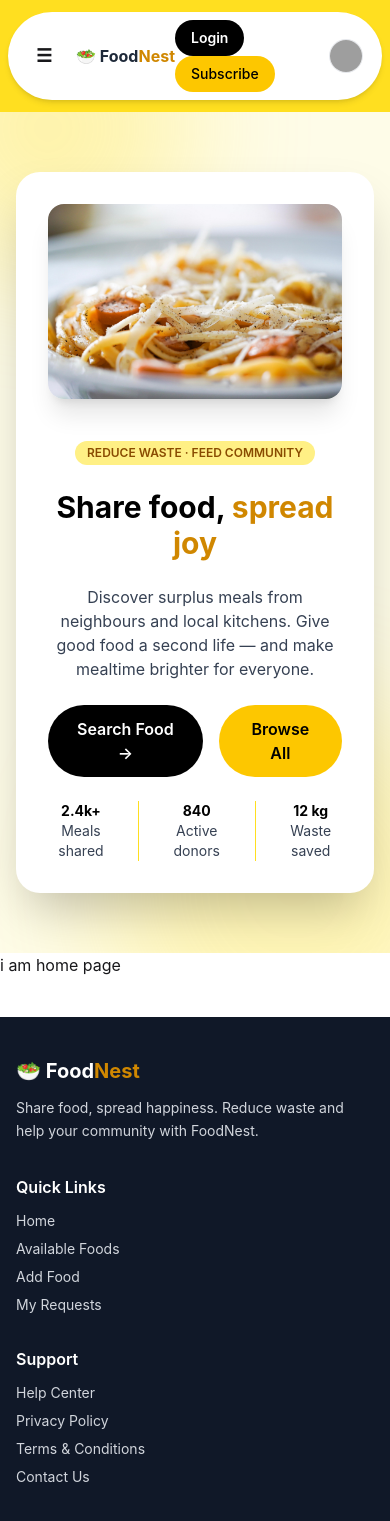
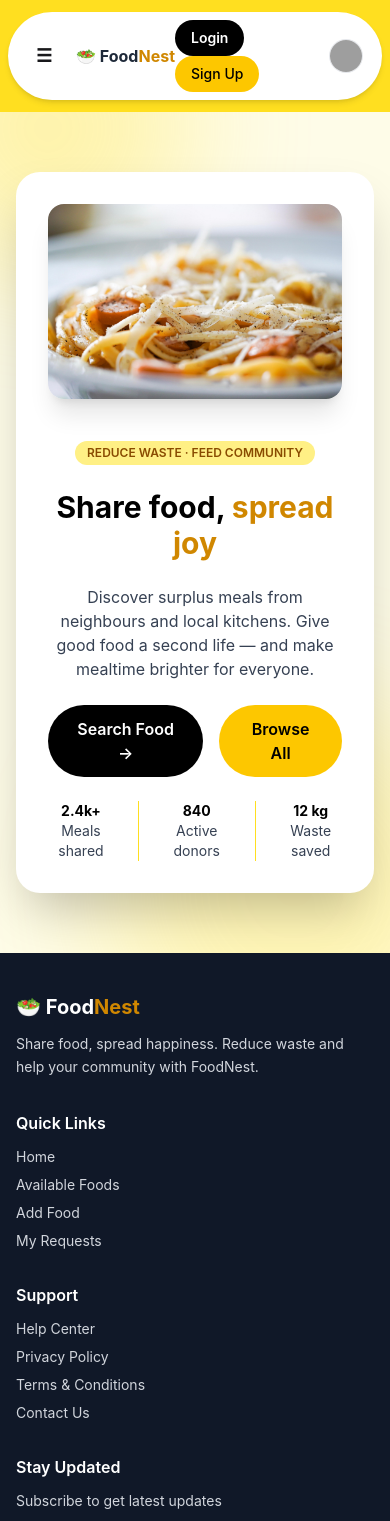
Before and after one commit to nayeem-94/FoodNest-Community-Food-Sharing-Platform, a React (Vite) app: page / in a window 390 px wide. Shown: the top 1521 px of the page. Built offline with nearby package versions, Linux system fonts and the light colour scheme; grey boxes are pictures that could not be loaded.

Commit message:
fix some issu navbar

```diff
--- a/src/Layout/Homelayout.jsx
+++ b/src/Layout/Homelayout.jsx
@@ -2,18 +2,14 @@ import React from 'react';
 import Header from '../components/Header/Header';
 import { Outlet } from 'react-router';
 
-import bg from "../assets/bg-pasta2.jpg"
 import Footer from '../components/Footer/Footer';
-import HeroSection from '../pages/Home/HeroSection';
 
 const Homelayout = () => {
     return (
         <div className='container mx-auto '>
 
             <Header></Header>
-            <HeroSection></HeroSection>
             <Outlet></Outlet>
-
             <Footer></Footer>
 
         </div>
--- /dev/null
+++ b/src/Routerpath/ErrorPage.jsx
@@ -0,0 +1,53 @@
+// src/pages/ErrorPage.jsx
+import React from "react";
+import { NavLink } from "react-router";
+
+const ErrorPage = () => {
+    return (
+        <section className="relative overflow-hidden bg-yellow-50 min-h-screen flex items-center justify-center px-4 sm:px-6 lg:px-8">
+
+            {/* Decorative blobs like hero */}
+            <div>
+
+                <div className="absolute -top-20 -left-20 w-72 h-72 bg-yellow-300 rounded-full mix-blend-multiply filter blur-3xl opacity-40 pointer-events-none"></div>
+                <div className="absolute -bottom-20 -right-20 w-80 h-80 bg-yellow-400 rounded-full mix-blend-multiply filter blur-3xl opacity-30 pointer-events-none"></div>
+            </div>
+
+            {/* Content Box */}
+            <div className="relative z-10 bg-white rounded-3xl shadow-2xl p-8 sm:p-12 flex flex-col items-center text-center max-w-md">
+                <h1 className="text-6xl sm:text-7xl font-bold text-black mb-4">😕</h1>
+                <h2 className="text-3xl sm:text-4xl font-bold text-black mb-4">
+                    Oops! Page not found
+                </h2>
+                <p className="text-gray-700 mb-6">
+                    Looks like the food you are looking for isn’t here. Maybe it’s been shared already or never existed.
+                </p>
+
+
+                <NavLink to='/'
+                    className="px-6 py-3 bg-black text-yellow-400 font-semibold rounded-full hover:bg-gray-900 hover:text-yellow-300 transition"
+                >
+                    Go Back Home
+                </NavLink>
+
+                {/* Optional fun stats like hero section */}
+                <div className="flex gap-6 mt-8">
+                    <div className="flex flex-col">
+                        <span className="text-2xl font-bold text-black">2.4k+</span>
+                        <span className="text-xs text-gray-500 uppercase">Meals Shared</span>
+                    </div>
+                    <div className="flex flex-col">
+                        <span className="text-2xl font-bold text-black">840</span>
+                        <span className="text-xs text-gray-500 uppercase">Active Donors</span>
+                    </div>
+                    <div className="flex flex-col">
+                        <span className="text-2xl font-bold text-black">12kg</span>
+                        <span className="text-xs text-gray-500 uppercase">Waste Saved</span>
+                    </div>
+                </div>
+            </div>
+        </section>
+    );
+};
+
+export default ErrorPage;
--- a/src/components/Footer/Footer.jsx
+++ b/src/components/Footer/Footer.jsx
@@ -2,7 +2,7 @@ import React from 'react';
 
 const Footer = () => {
     return (
-        <footer className="bg-gray-900 text-gray-300 mt-10">
+        <footer className="bg-gray-900 text-gray-300 ">
 
             {/* Main Footer */}
             <div className="max-w-6xl mx-auto px-4 py-10 grid grid-cols-1 sm:grid-cols-2 md:grid-cols-4 gap-8">
--- a/src/components/Header/Navber.jsx
+++ b/src/components/Header/Navber.jsx
@@ -52,7 +52,7 @@ const Navber = () => {
                             <NavLink to="/signup">
 
                                 <button className="cursor-pointer bg-yellow-400 rounded-full text-black px-4 py-2 text-sm font-medium hover:bg-yellow-300 transition">
-                                    Subscribe
+                                    Sign Up
                                 </button>
                             </NavLink>
                         </div>
--- a/src/pages/Home/HeroSection.jsx
+++ b/src/pages/Home/HeroSection.jsx
@@ -1,5 +1,6 @@
 import React from 'react';
 import heroImage from '../../assets/bg-pasta.jpg'; // Replace with your own image
+import { NavLink } from 'react-router';
 
 const HeroSection = () => {
     return (
@@ -27,12 +28,17 @@ const HeroSection = () => {
                         </p>
 
                         <div className="flex justify-center lg:justify-start gap-4 mt-4">
-                            <button className="px-6 py-3 bg-black text-white rounded-full font-semibold hover:bg-gray-800 transition transform hover:-translate-y-1 hover:scale-105">
-                                Search Food →
-                            </button>
-                            <button className="px-6 py-3 bg-yellow-400 text-black rounded-full font-semibold hover:bg-yellow-300 transition transform hover:-translate-y-1 hover:scale-105">
-                                Browse All
-                            </button>
+                            <NavLink to="/available-foods">
+                                <button className="px-6 py-3 cursor-pointer bg-black text-white rounded-full font-semibold hover:bg-gray-800 transition transform hover:-translate-y-1 hover:scale-105">
+                                    Search Food →
+                                </button>
+                            </NavLink>
+
+                            <NavLink to="/available-foods">
+                                <button className="px-6 py-3 cursor-pointer bg-yellow-400 text-black rounded-full font-semibold hover:bg-yellow-300 transition transform hover:-translate-y-1 hover:scale-105">
+                                    Browse All
+                                </button>
+                            </NavLink>
                         </div>
 
                         {/* Simple stats */}
--- a/src/pages/Home/Home.jsx
+++ b/src/pages/Home/Home.jsx
@@ -1,9 +1,10 @@
 import React from 'react';
+import HeroSection from './HeroSection';
 
 const Home = () => {
     return (
         <div>
-           i am home page
+           <HeroSection></HeroSection>
         </div>
     );
 };
```
Also changed, not shown: src/Routerpath/Routerpath.jsx (+5 -2 lines).
